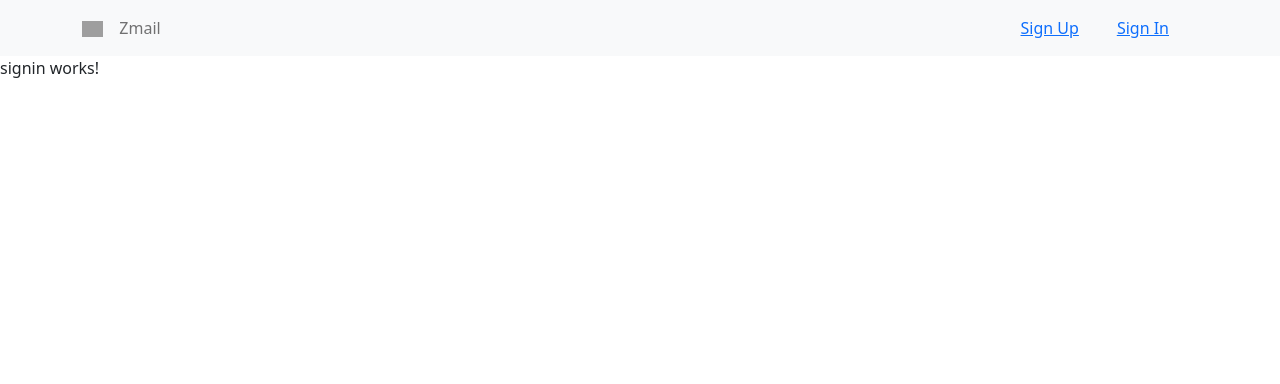
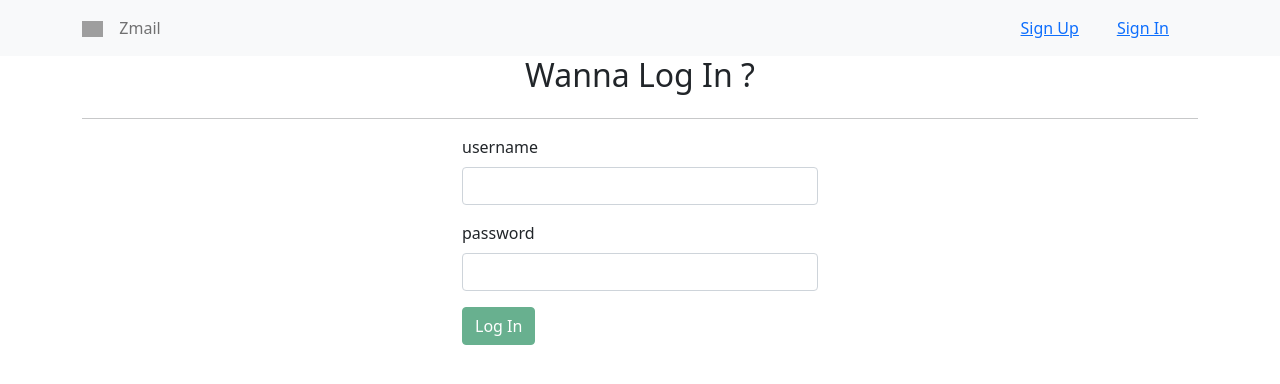
Before and after one commit to chaoticbloke/gmail-clone-angular, an Angular app: page / in a window 1280 px wide. Shown: the top 384 px of the page. Built offline with nearby package versions, Linux system fonts and the light colour scheme; no server answers; grey boxes are pictures that could not be loaded.

Commit message:
existing user Login

```diff
--- a/src/app/app-routing.module.ts
+++ b/src/app/app-routing.module.ts
@@ -1,9 +1,11 @@
 import { NgModule } from '@angular/core';
 import { RouterModule, Routes } from '@angular/router';
+import { SigninComponent } from './auth/signin/signin.component';
 import { SignupComponent } from './auth/signup/signup.component';
 
 const routes: Routes = [
-  {path:'signup', component:SignupComponent}
+  {path:'signup', component:SignupComponent},
+  {path:'',component:SigninComponent}
 ];
 
 @NgModule({
--- a/src/app/auth/auth.service.ts
+++ b/src/app/auth/auth.service.ts
@@ -17,6 +17,11 @@ interface SignUpCredentials{
 interface SingnedInCheckAuthResponse{
   authencticated:boolean;
   username:string;
+}
+
+interface LoginCredentials{
+  username:string;
+  password:string;
 }
 @Injectable({
   providedIn: 'root'
@@ -71,4 +76,13 @@ export class AuthService {
       this.signedIn$.next(false);
     }));
   }
+/**
+ * For log in existing user
+ */
+  signin(credentials:LoginCredentials){
+    return this.http.post<LoginCredentials>(`${this.rootUrl}/signin`,credentials)
+     .pipe(tap((val)=>{
+       this.signedIn$.next(true)
+     }))
+  }
 }
--- a/src/app/auth/signin/signin.component.html
+++ b/src/app/auth/signin/signin.component.html
@@ -1 +1,18 @@
-<p>signin works!</p>
+<div class="container">
+    <div class="row">
+      <h2 class="text-center text-capitalize">Wanna log in ?</h2>
+    </div>
+    <hr />
+    <div class="row justify-content-center">
+      <div class="col-md-4">
+        <form [formGroup]="signinForm">
+           <app-input label="username" [individualInput]="signinForm.get('username')"></app-input>
+           <app-input label="password" [individualInput]="signinForm.get('password')"></app-input>
+            <div class="mb-3 form-group mt-2">
+                <div class="text-danger" *ngIf="signinForm?.errors?.credentialsNotExist">username does not exist!</div>
+                <button class="btn btn-success" [disabled]="!signinForm.valid" (click)="onSubmit()">Log In</button>
+            </div>
+        </form>
+      </div>
+    </div>
+  </div>
--- a/src/app/auth/signin/signin.component.ts
+++ b/src/app/auth/signin/signin.component.ts
@@ -1,4 +1,6 @@
 import { Component, OnInit } from '@angular/core';
+import { FormControl, FormGroup, Validators } from '@angular/forms';
+import { AuthService } from '../auth.service';
 
 @Component({
   selector: 'app-signin',
@@ -7,9 +9,31 @@ import { Component, OnInit } from '@angular/core';
 })
 export class SigninComponent implements OnInit {
 
-  constructor() { }
+  constructor(private authService:AuthService) { }
 
   ngOnInit(): void {
   }
+  signinForm = new FormGroup({
+    username:new FormControl('',[Validators.required, Validators.minLength(3),Validators.maxLength(20),Validators.pattern(/^[a-z0-9]+$/)]),
+    password:new FormControl('',[Validators.required,Validators.minLength(4), Validators.maxLength(20)]),
+  })
 
+  onSubmit(){
+    console.log(this.signinForm);
+
+    this.authService.signin(this.signinForm.value).subscribe({
+      next:()=>{
+
+      },
+      error:(err)=>{
+        const {username, password} =err;
+        if(username || password){
+          this.signinForm.setErrors({credentialsNotExist:true})
+        }
+        console.log("errors on login",err);
+
+      }
+    })
+    this.signinForm.reset()
+  }
 }
--- a/src/app/auth/signup/signup.component.html
+++ b/src/app/auth/signup/signup.component.html
@@ -1,6 +1,6 @@
 <div class="container">
   <div class="row">
-    <h2 class="text-center text-capitalize">Please fill the form</h2>
+    <h2 class="text-center text-capitalize">New User ?</h2>
   </div>
   <hr />
   <div class="row justify-content-center">
```
